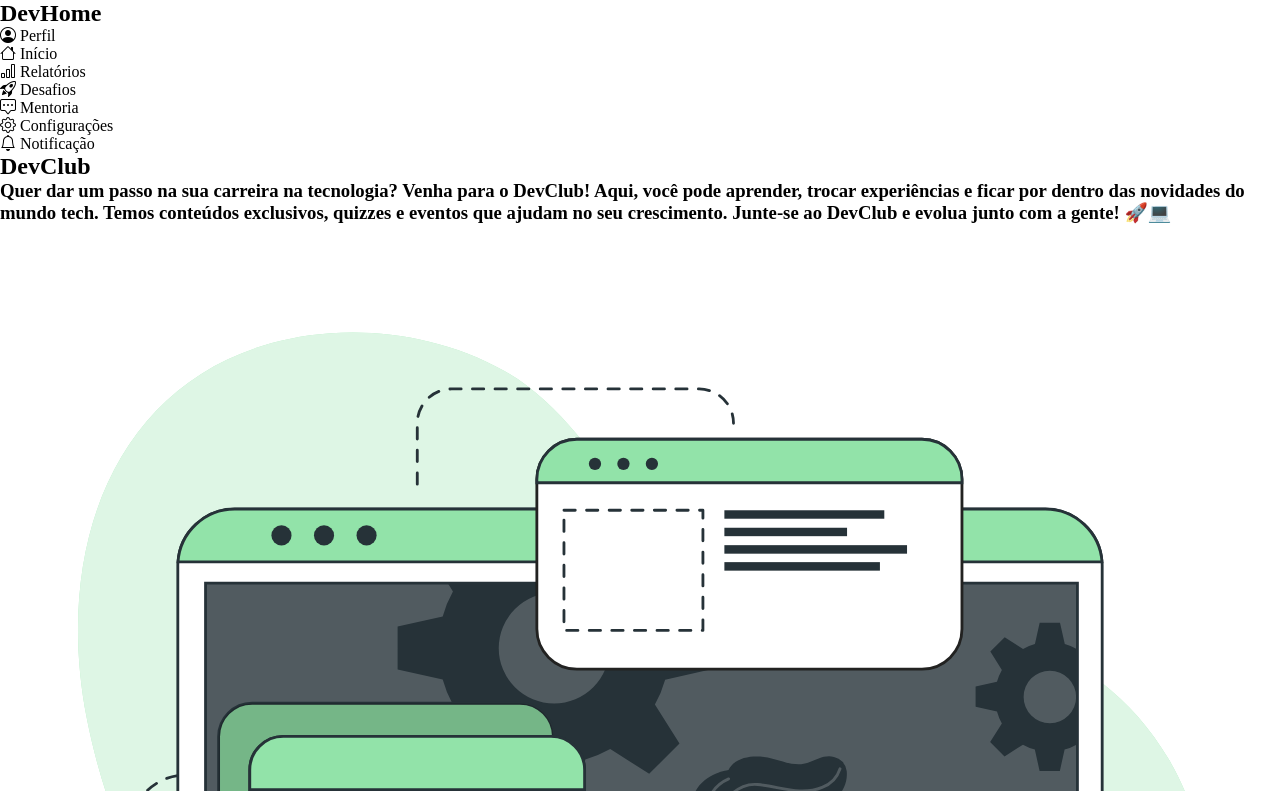
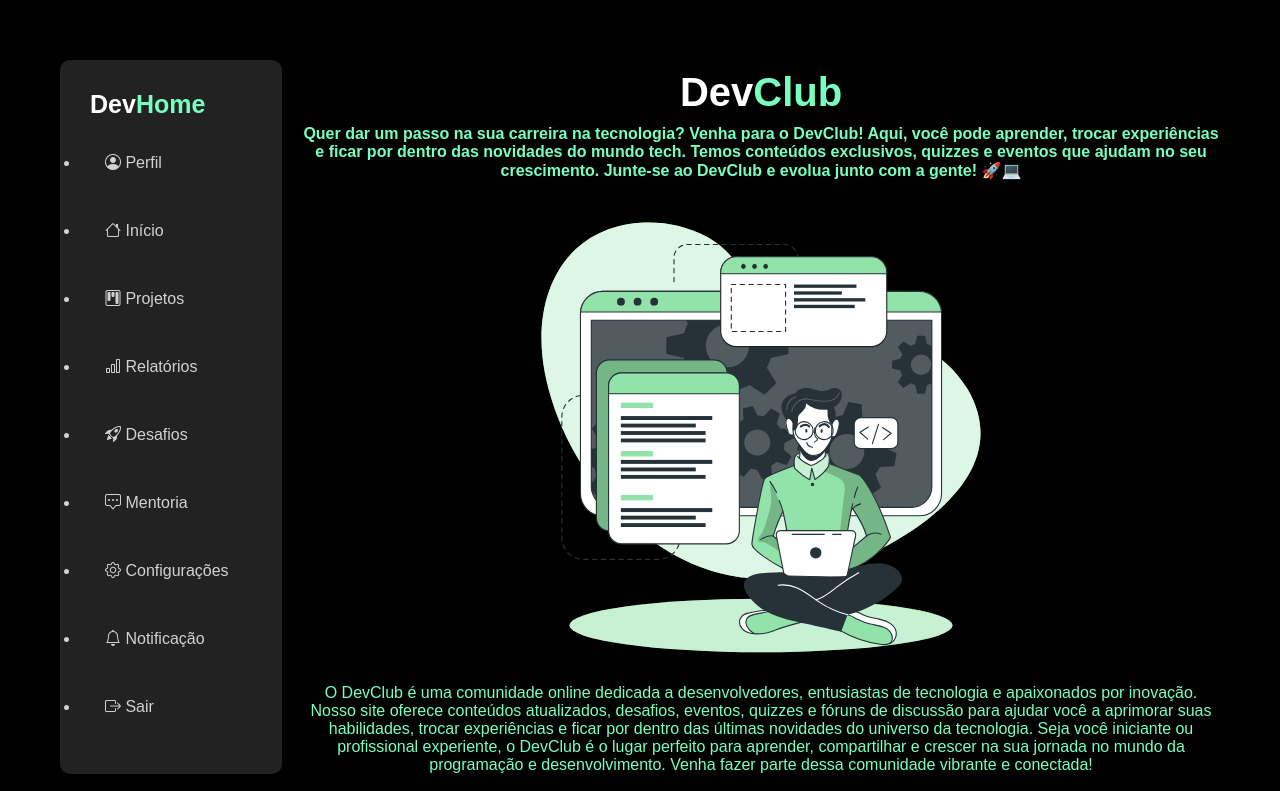
Before and after one commit to RiquelmeFerreira/PaginaLogin, a plain HTML site: page index01.html in a window 1280 px wide. Shown: the top 791 px of the page. Drawn offline with nearby package versions, Linux system fonts and the light colour scheme.

Commit message:
Header sendo feito

```diff
--- a/index01.html
+++ b/index01.html
@@ -10,32 +10,28 @@
 <body>
     <header>
         <div class="dash-dev">
-            <div class="Lado A">
+            <div class="LadoA">
             <h2><span>Dev</span>Home</h2>
              <ul>
                     <li><i class="bi bi-person-circle"></i> Perfil</li>
                     <li><i class="bi bi-house"></i> Início</li>
+                    <li><i class="bi bi-kanban"></i> Projetos</li>
                     <li><i class="bi bi-bar-chart"></i> Relatórios</li>
                     <li><i class="bi bi-rocket-takeoff"></i> Desafios</li>
                     <li><i class="bi bi-chat-square-dots"></i> Mentoria</li>
                     <li><i class="bi bi-gear"></i> Configurações</li>
                     <li><i class="bi bi-bell"></i> Notificação</li>
-                </ul>
+                    <li><i class="bi bi-box-arrow-right"></i> Sair</li>
+            </ul>
+        </div>
+                <div class="LadoB">
+                    <h1><span>Dev</span>Club</h1>
+                    <h4>Quer dar um passo na sua carreira na tecnologia? Venha para o DevClub! Aqui, você pode aprender, trocar experiências e ficar por dentro das novidades do mundo tech. Temos conteúdos exclusivos, quizzes e eventos que ajudam no seu crescimento. Junte-se ao DevClub e evolua junto com a gente! 🚀💻</h4>
+                    <img src="source/image/developer-activity-animate.svg">
+                    <p>O DevClub é uma comunidade online dedicada a desenvolvedores, entusiastas de tecnologia e apaixonados por inovação. Nosso site oferece conteúdos atualizados, desafios, eventos, quizzes e fóruns de discussão para ajudar você a aprimorar suas habilidades, trocar experiências e ficar por dentro das últimas novidades do universo da tecnologia. Seja você iniciante ou profissional experiente, o DevClub é o lugar perfeito para aprender, compartilhar e crescer na sua jornada no mundo da programação e desenvolvimento. Venha fazer parte dessa comunidade vibrante e conectada!</p>
             </div>
         </div>
-    </header>
-    <main>
-        <section>
-            <div class="dev-club">
-                <div class="Lado B">
-                    <h1><span>Dev</span>Club</h1>
-                    <h3>Quer dar um passo na sua carreira na tecnologia? Venha para o DevClub! Aqui, você pode aprender, trocar experiências e ficar por dentro das novidades do mundo tech. Temos conteúdos exclusivos, quizzes e eventos que ajudam no seu crescimento. Junte-se ao DevClub e evolua junto com a gente! 🚀💻</h3>
-                    <img src="source/image/developer-activity-animate.svg">
-                    <p>O DevClub é uma comunidade online dedicada a desenvolvedores, entusiastas de tecnologia e apaixonados por inovação. Nosso site oferece conteúdos atualizados, desafios, eventos, quizzes e fóruns de discussão para ajudar você a aprimorar suas habilidades, trocar experiências e ficar por dentro das últimas novidades do universo da tecnologia. Seja você iniciante ou profissional experiente, o DevClub é o lugar perfeito para aprender, compartilhar e crescer na sua jornada no mundo da programação e desenvolvimento. Venha fazer parte dessa comunidade vibrante e conectada!</p>
-                </div>
-            </div>
-        </section>
-    </main>
+        </header>
     <footer>
         <h6></h6>
         <div class="icones">
--- a/stylle01.css
+++ b/stylle01.css
@@ -3,3 +3,51 @@
     padding: 0;
     box-sizing: border-box;
 }
+body{
+    font-family: Arial, Helvetica, sans-serif;
+    color: #77ffc0;
+    background-color: black;
+    padding: 40px;
+}
+.dash-dev{
+    display: flex;
+    gap: 20px;
+    padding: 20px;
+}
+.LadoA{
+    width: 270px;
+    background-color: #353535a4;
+    min-height: 50vh;
+    padding: 20px;
+    border-radius: 10px;
+}
+.LadoA h2{
+    font-size: 25px;
+    padding: 10px;
+}
+.LadoA span{
+    color: #fff;
+}
+.LadoA li{
+    padding: 25px;
+    color: #ffffffcb;
+}
+li:hover{
+   color: #77ffc0;
+   transform: scale(1.05);
+}
+.LadoB{
+    text-align: center;
+    width: 100%;
+}
+.LadoB h1{
+    font-size: 40px;
+    padding: 10px;
+}
+.LadoB span{
+    color: #fff;
+}
+.LadoB img{
+   width: 500px;
+   height: 500px;
+}
```
